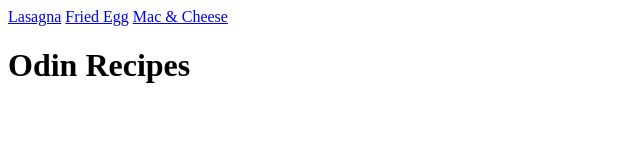
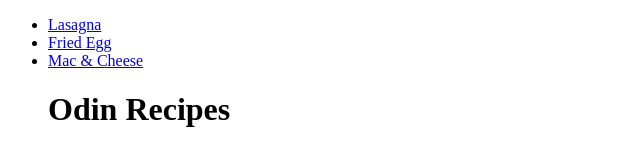
Before and after one commit to NickKuep/odin-recipes, a plain HTML site: page index.html in a window 1280 px wide. Shown: the whole page, without its empty margins (0-640 px from the left). Drawn offline with Linux system fonts and the light colour scheme.

Commit message:
reformat text

```diff
--- a/index.html
+++ b/index.html
@@ -7,12 +7,12 @@
     <title>Index</title>
 </head>
 <body>
-
-    <a href="recipes/lasagna.html">Lasagna</a>
-    <a href="recipes/fried-egg.html">Fried Egg</a>
-    <a href="recipes/mac-n-cheese.html">Mac & Cheese</a>
+    <ul>
+        <li><a href="recipes/lasagna.html">Lasagna</a></li>
+        <li><a href="recipes/fried-egg.html">Fried Egg</a></li>
+        <li><a href="recipes/mac-n-cheese.html">Mac & Cheese</a></li>
     <h1>Odin Recipes</h1>
-
+    </ul>
 
 </body>
 </html>
```
Also changed, not shown: recipes/fried-egg.html (+1 -1 lines).
